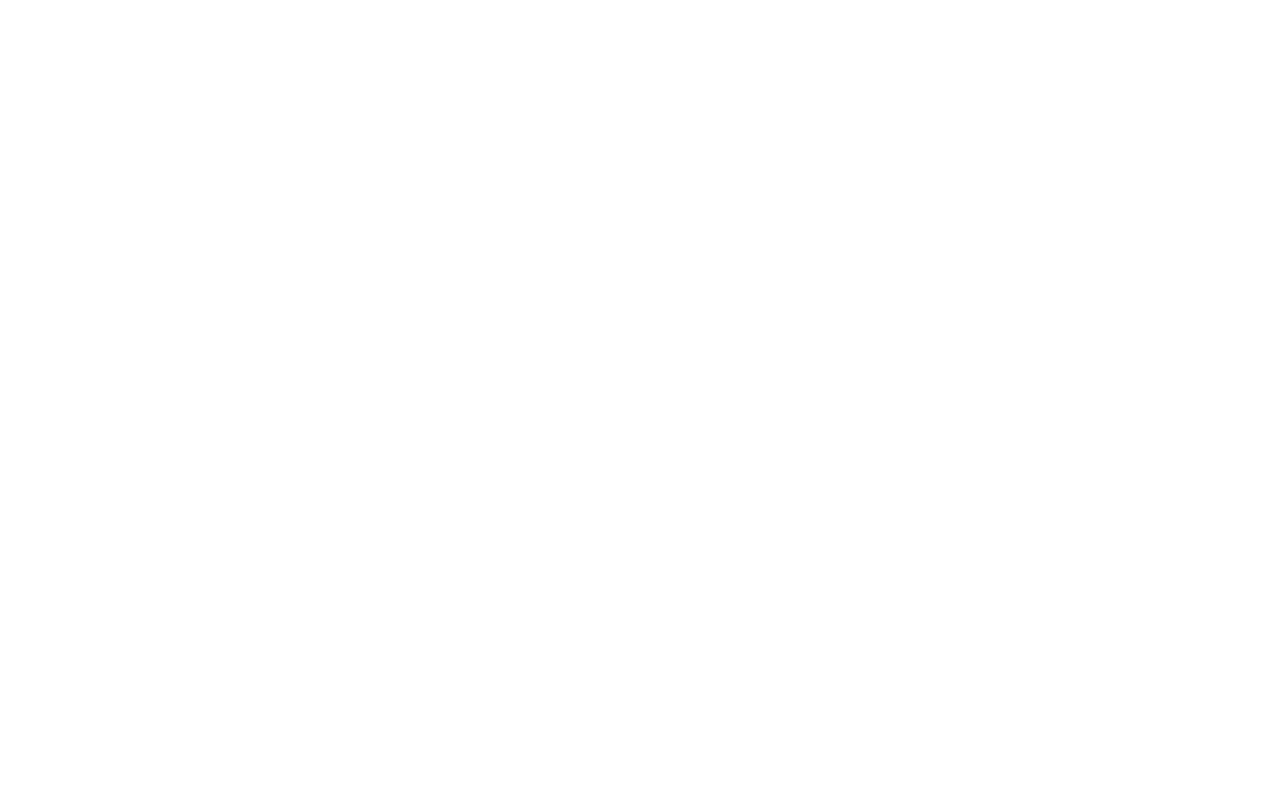
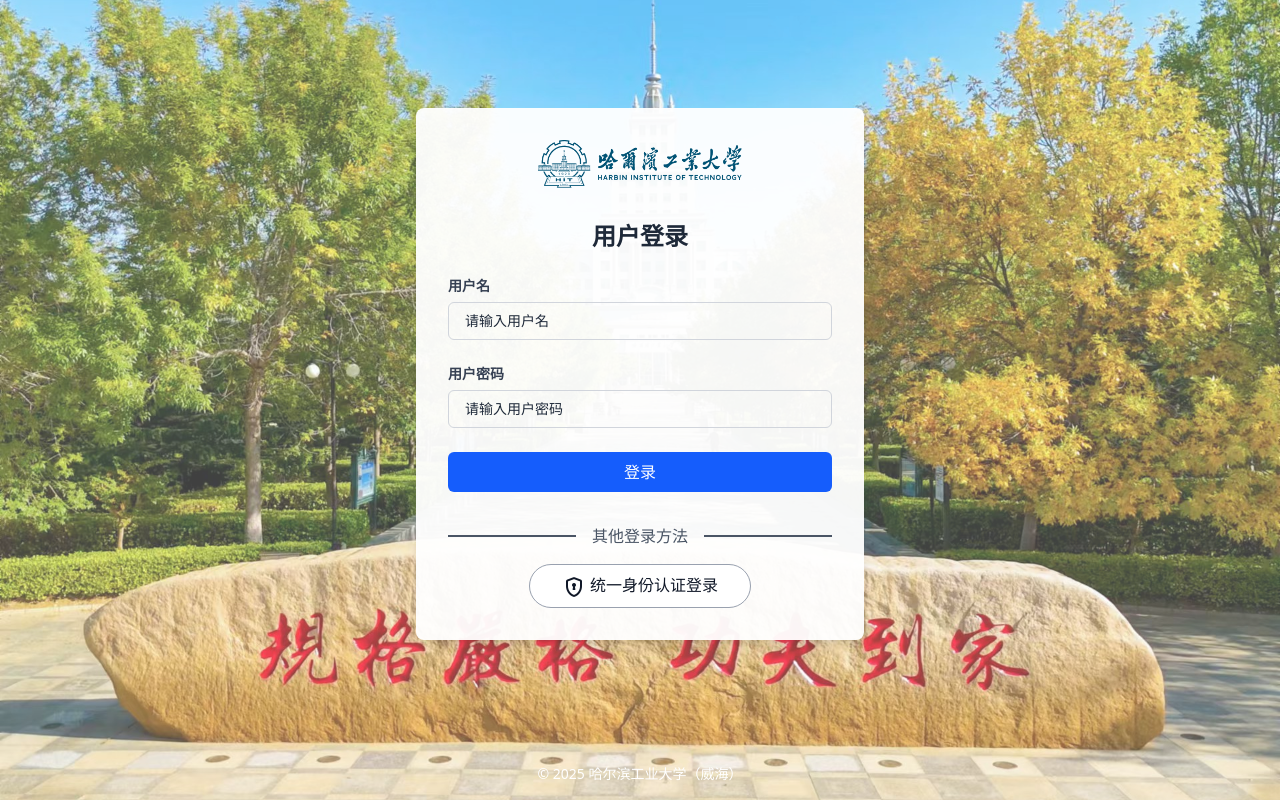
Before and after one commit to isYuAh/frontend, a Vue app: page /sign-in in a window 1280 px wide. Before the commit this address had no page. Built offline with nearby package versions, Linux system fonts and the light colour scheme.

Commit message:
UI improvements

```diff
--- a/index.html
+++ b/index.html
@@ -6,7 +6,7 @@
     <meta name="viewport" content="width=device-width, initial-scale=1.0" />
     <title>加分系统</title>
     <link rel="stylesheet"
-          href="https://fonts.googleapis.com/css2?family=Material+Symbols+Rounded&icon_names=add,check_circle,chevron_left,chevron_right,close,delete,description,edit,error,folder,info,login,save,visibility&display=block" />
+          href="https://fonts.googleapis.com/css2?family=Material+Symbols+Rounded&icon_names=add,check_circle,chevron_left,chevron_right,close,delete,description,edit,encrypted,error,folder,info,login,save,visibility&display=block" />
 
 </head>
 <body>
--- a/src/App.vue
+++ b/src/App.vue
@@ -4,7 +4,7 @@
 import Toast from '@components/toast.vue';
 
 const route = useRoute();
-const isLoginPage = () => route.path === '/login';
+const isLoginPage = () => route.path === '/sign-in';
 
 interface ToastProps {
     type: 'error' | 'success' | 'info';
--- a/src/components/input-text.vue
+++ b/src/components/input-text.vue
@@ -25,7 +25,7 @@
     tips: {
         type: String,
         default: '',
-    }
+    },
 });
 
 const emit = defineEmits(['update:modelValue']);
@@ -38,21 +38,24 @@
 });
 
 // Update local value when parent changes
-watch(() => props.modelValue, (newValue) => {
-    inputValue.value = newValue;
-});
+watch(
+    () => props.modelValue,
+    (newValue) => {
+        inputValue.value = newValue;
+    }
+);
 </script>
 
 <template>
     <div class="mb-4">
-        <label :for="id" class="block text-sm font-medium text-gray-700 mb-1">{{ label }}</label>
+        <label :for="id" class="mb-1.5 font-bold block text-sm text-gray-700 dark:text-gray-300">{{ label }}</label>
         <input
             :id="id"
             :type="type"
             v-model="inputValue"
             :placeholder="placeholder"
-            class="w-full rounded-md border border-gray-300 px-4 py-3 pr-12 focus:border-transparent focus:ring-2 focus:ring-blue-500 focus:outline-none"
+            class="w-full rounded-md border border-gray-300 text-sm px-4 py-2 pr-12 placeholder:text-gray-800 focus:border-transparent focus:ring-2 focus:ring-blue-500 focus:outline-none dark:placeholder:text-gray-300"
         />
-        <p v-if="tips" class="mt-1 text-sm text-gray-500">{{ tips }}</p>
+        <p v-if="tips" class="mt-1 text-sm text-gray-600 dark:text-gray-400 font-medium">{{ tips }}</p>
     </div>
 </template>
--- a/src/main.ts
+++ b/src/main.ts
@@ -4,11 +4,11 @@
 import { createRouter, createWebHistory } from 'vue-router';
 
 // Lazy-loading
-const LoginPage = () => import('@pages/LoginPage.vue');
+const SignInPage = () => import('@pages/sign-in.vue');
 
 const routes = [
-  { path: '/login', component: LoginPage },
-  { path: '/', redirect: '/login' }
+  { path: '/sign-in', component: SignInPage },
+  { path: '/', redirect: '/sign-in' }
 ];
 
 const router = createRouter({
--- a/src/pages/LoginPage.vue
+++ b/src/pages/sign-in.vue
@@ -8,6 +8,7 @@
 
 import TextInput from '@components/input-text.vue';
 import Spinner from '@components/spinner.vue';
+
 const { setMessage } = inject('banner');
 
 setTitle('登录');
@@ -15,26 +16,27 @@
 const router = useRouter();
 const loading = ref(false);
 
-interface LoginFormData {
+interface SignInFormData {
     name: string;
     password: string;
 }
 
-const formData = defineModel<LoginFormData>('formData', {
+const formData = defineModel<SignInFormData>('formData', {
     default: {
         name: '',
         password: '',
     },
 });
 
+const gotoUnifiedIdentityAuth = () => {
+    // TODO: Redirect to unified identity authentication page
+};
+
 const handleSubmit = async () => {
     loading.value = true;
 
     try {
-        const result = await Admin.signInAdmin(
-            formData.value,
-            { serverEndpoint: '/api' }
-        );
+        const result = await Admin.signInAdmin(formData.value, { serverEndpoint: 'http://localhost/api' });
 
         // localhost env will prevent the browser from setting a persistent cookie
         // so we need to set the cookie manually
@@ -62,25 +64,19 @@
 </script>
 
 <template>
-    <div
-        class="flex min-h-screen flex-col bg-cover bg-center bg-no-repeat"
-        style="background-image: url('/images/background.png')"
-    >
-        <div class="flex flex-1 items-center justify-center p-4">
-            <div class="w-full max-w-md rounded-lg bg-white/95 p-8 shadow-lg">
+    <div class="relative flex min-h-screen flex-col select-none">
+        <img src="/images/background.png" alt="Background" class="absolute z-0 h-full w-full object-cover opacity-75" />
+        <div class="z-10 flex flex-1 items-center justify-center p-4">
+            <div class="w-full max-w-md rounded-lg bg-white/95 p-8 shadow-lg dark:bg-gray-900/95">
+                <img src="/images/logo.png" alt="Logo" class="mx-auto mb-8 h-12" />
+
                 <div class="mb-6 text-center">
-                    <h2 class="text-2xl font-bold text-gray-800">管理员登录</h2>
+                    <h2 class="text-2xl font-bold text-gray-800 dark:text-gray-100">用户登录</h2>
                 </div>
 
                 <form @submit.prevent="handleSubmit" class="space-y-6">
                     <div class="space-y-1">
-                        <TextInput
-                            id="name"
-                            label="用户名"
-                            v-model="formData.name"
-                            placeholder="请输入用户名"
-                            tips="请输入用户名"
-                        />
+                        <TextInput id="name" label="用户名" v-model="formData.name" placeholder="请输入用户名" />
                     </div>
 
                     <div class="space-y-1">
@@ -89,6 +85,7 @@
                                 id="password"
                                 label="用户密码"
                                 v-model="formData.password"
+                                type="password"
                                 placeholder="请输入用户密码"
                             />
                         </div>
@@ -96,17 +93,30 @@
 
                     <button
                         type="submit"
-                        class="flex w-full items-center justify-center rounded-md bg-blue-600 px-4 py-3 font-medium text-white transition duration-200 hover:bg-blue-700"
+                        class="flex w-full cursor-pointer items-center justify-center rounded-md bg-blue-600 px-4 py-2 font-medium text-white transition duration-200 hover:bg-blue-700"
                         :disabled="loading"
                     >
                         <Spinner size="md" v-if="loading" />
                         <span v-else>登录</span>
                     </button>
                 </form>
+
+                <div class="flex items-center mt-8 mb-4">
+                    <div class="h-0.5 flex-1 bg-gray-600 dark:bg-gray-400" />
+                    <p class="h-6 px-4 text-center text-gray-600 dark:text-gray-400">其他登录方法</p>
+                    <div class="h-0.5 flex-1 bg-gray-600 dark:bg-gray-400" />
+                </div>
+                <button
+                    class="mx-auto block w-fit cursor-pointer rounded-full border border-gray-400 bg-white px-8 py-2 font-medium hover:bg-gray-100 dark:border-gray-600 dark:bg-gray-900 dark:hover:bg-gray-800"
+                    @click="gotoUnifiedIdentityAuth"
+                >
+                    <span class="material-symbols-rounded align-middle">encrypted</span>
+                    统一身份认证登录
+                </button>
             </div>
         </div>
 
-        <footer class="bg-black/50 py-4 text-center text-sm text-white">
+        <footer class="z-10 py-4 text-center text-sm font-medium text-white">
             <p>&copy; 2025 哈尔滨工业大学（威海）</p>
         </footer>
     </div>
```
